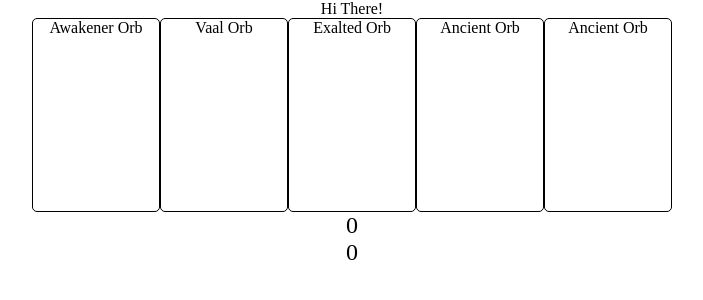
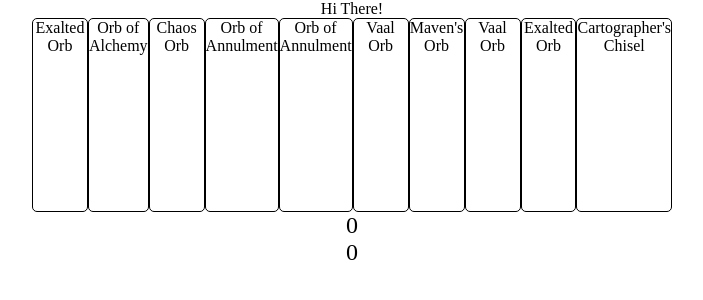
Before and after one commit to KarolisGaiv/memory-card, a React (Create React App) app: page / in a window 1280 px wide. Shown: the top 300 px of the page, without its empty margins (288-991 px from the left). Built offline with nearby package versions, Linux system fonts and the light colour scheme.

Commit message:
Add more cards and choices into database

```diff
--- a/src/App.js
+++ b/src/App.js
@@ -13,8 +13,8 @@ function App() {
   }, [userPicks]);
 
   const dataBase = [
-    'Maven Orb',
-    'Awakener Orb',
+    "Maven's Orb",
+    "Awakener's Orb",
     'Exalted Orb',
     'Tailoring Orb',
     'Chaos Orb',
@@ -23,12 +23,19 @@ function App() {
     'Regal Orb',
     'Vaal Orb',
     'Chromatic Orb',
+    'Orb of Annulment',
+    "Glassblower's Bauble",
+    "Cartographer's Chisel",
+    'Orb of Alchemy',
+    'Orb of Binding',
+    'Orb of Chance',
+    'Orb of Transmutation',
   ];
 
   function generateRandomArray() {
     const randomArray = [];
-    for (let i = 0; i < 5; i++) {
-      let index = Math.floor(Math.random() * 10);
+    for (let i = 0; i < 10; i++) {
+      let index = Math.floor(Math.random() * dataBase.length);
       randomArray.push(dataBase[index]);
     }
     return setCurrencyArray(randomArray);
```
